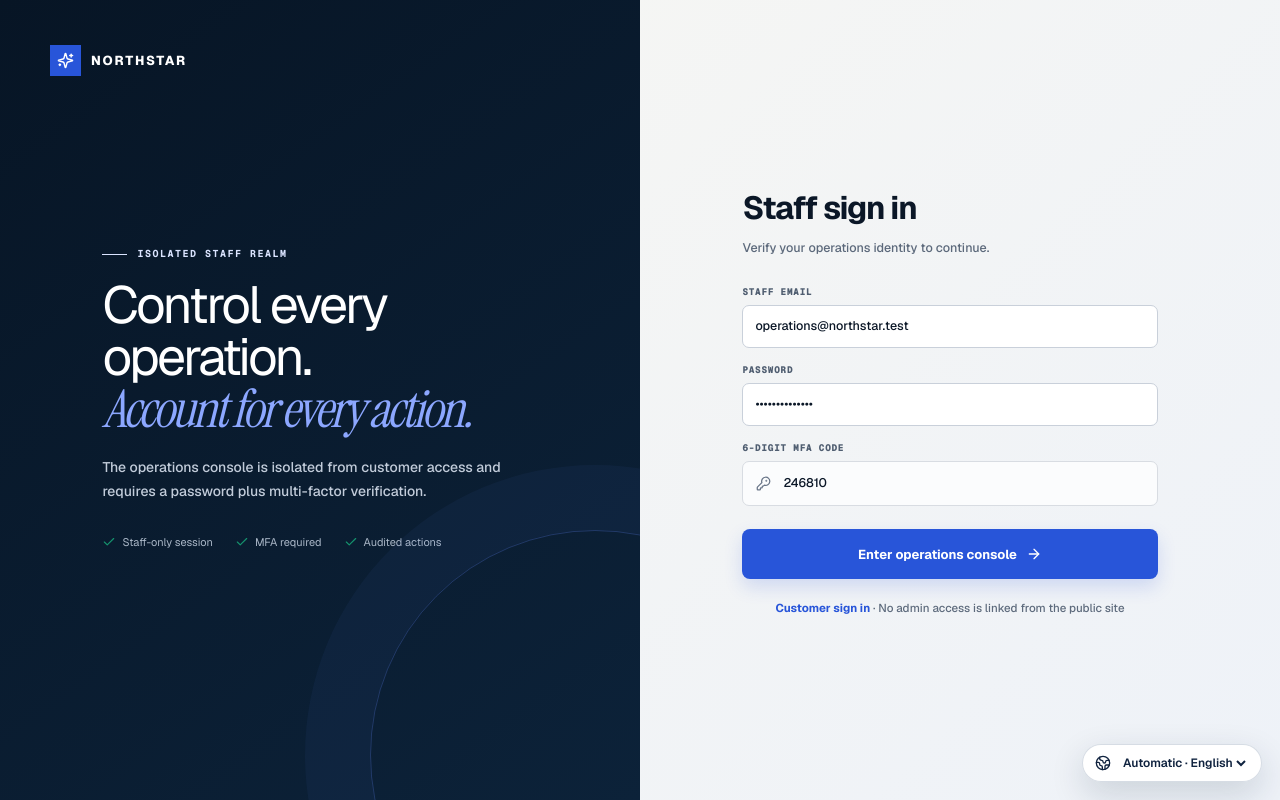
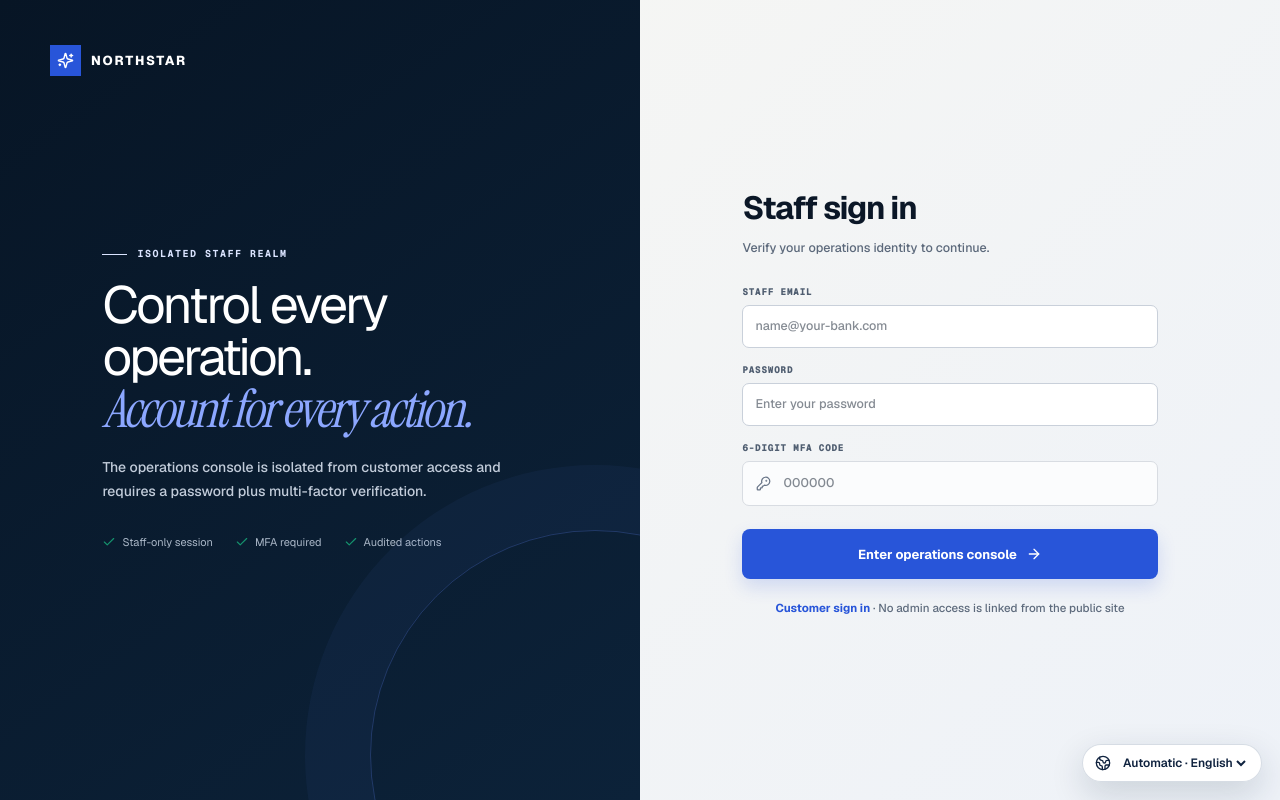
Before and after one commit to tfimmelp-gif/onlinebankfh, a Next.js app: page /admin/login in a window 1280 px wide. Built offline with nearby package versions, Linux system fonts and the light colour scheme.

Commit message:
Remove demo admin login defaults

```diff
--- a/components/AdminLoginForm.tsx
+++ b/components/AdminLoginForm.tsx
@@ -6,9 +6,9 @@ import { useLanguage } from "./LanguageProvider";
 
 export function AdminLoginForm() {
   const {t}=useLanguage();
-  const [email, setEmail] = useState("operations@northstar.test");
-  const [password, setPassword] = useState("Northstar!2026");
-  const [otp, setOtp] = useState("246810");
+  const [email, setEmail] = useState("");
+  const [password, setPassword] = useState("");
+  const [otp, setOtp] = useState("");
   const [error, setError] = useState("");
   const [loading, setLoading] = useState(false);
 
@@ -40,15 +40,15 @@ export function AdminLoginForm() {
     <form onSubmit={submit}>
       <div className="field">
         <label>{t("STAFF EMAIL")}</label>
-        <input value={email} onChange={(event) => setEmail(event.target.value)} type="email" autoComplete="username" required />
+        <input value={email} onChange={(event) => setEmail(event.target.value)} type="email" autoComplete="username" placeholder="name@your-bank.com" required />
       </div>
       <div className="field">
         <label>{t("PASSWORD")}</label>
-        <input value={password} onChange={(event) => setPassword(event.target.value)} type="password" autoComplete="current-password" required />
+        <input value={password} onChange={(event) => setPassword(event.target.value)} type="password" autoComplete="current-password" placeholder="Enter your password" required />
       </div>
       <div className="field">
         <label>{t("6-DIGIT MFA CODE")}</label>
-        <div className="input-with-icon"><KeyRound size={15} /><input value={otp} onChange={(event) => setOtp(event.target.value.replace(/\D/g, "").slice(0, 6))} inputMode="numeric" autoComplete="one-time-code" required /></div>
+        <div className="input-with-icon"><KeyRound size={15} /><input value={otp} onChange={(event) => setOtp(event.target.value.replace(/\D/g, "").slice(0, 6))} inputMode="numeric" autoComplete="one-time-code" placeholder="000000" pattern="[0-9]{6}" required /></div>
       </div>
       {error && <div className="auth-error" role="alert">{error}</div>}
       <button className="button button-blue" disabled={loading}>
```
